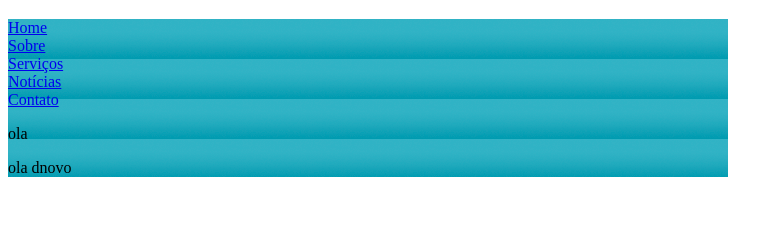
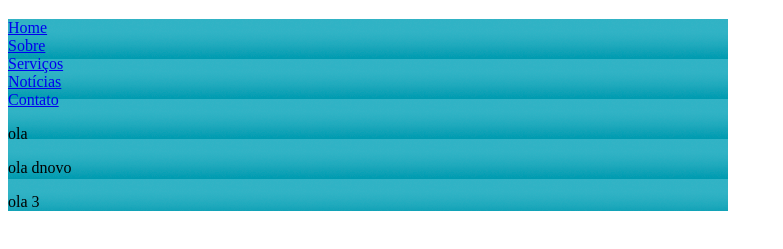
Before and after one commit to lucasxxtq/hacktoberfest22, a plain HTML site: page index.html in a window 1280 px wide. Shown: the part 61-310 px from the top of the page, without its empty margins (0-783 px from the left). Drawn offline with Linux system fonts and the light colour scheme; files whose address does not match are found by name.

Commit message:
Update index.html

```diff
--- a/index.html
+++ b/index.html
@@ -17,6 +17,8 @@
         <li class="contato"><a href="contato.html">Contato</a></li>
          <p>ola</p>
          <p>ola dnovo</p>
+         <p>ola 3</p>
+
 
     </ul>
 </body>
```
